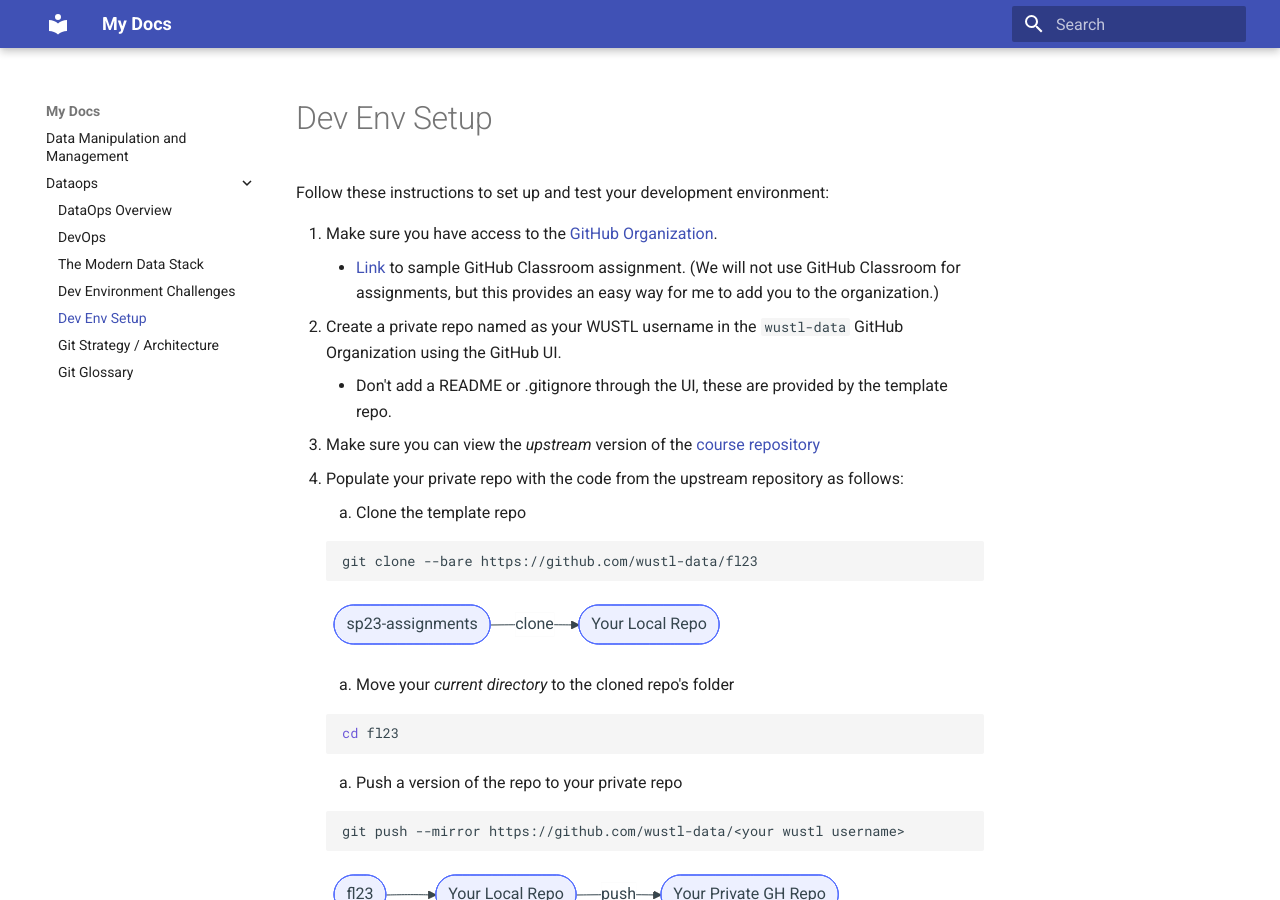
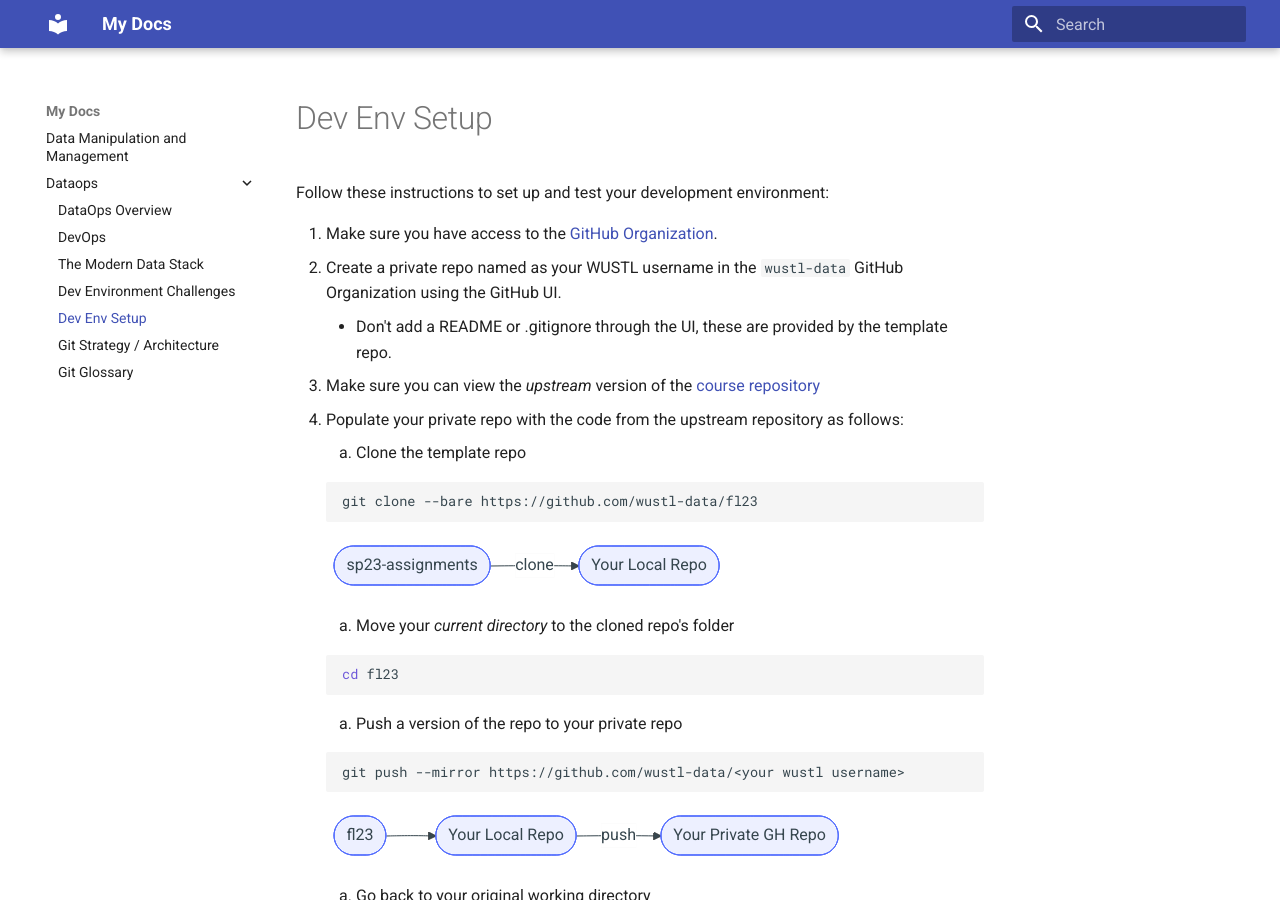
Before and after one commit to wustl-data/rooster-cogburn, an MkDocs documentation site: the page built from docs/dataops/env-setup.md, in a window 1280 px wide and 900 px high. Built offline with MkDocs 1.6.1 and Material for MkDocs 9.7.7, drawn with Linux system fonts in a browser that asks for light colours.

Commit message:
docs: remove link to GH Classroom sample assignment

```diff
--- a/docs/dataops/env-setup.md
+++ b/docs/dataops/env-setup.md
@@ -3,7 +3,6 @@
 Follow these instructions to set up and test your development environment:
 
 1. Make sure you have access to the [GitHub Organization](https://github.com/wustl-data/).
-    - [Link](https://classroom.github.com/a/90hPlshI) to sample GitHub Classroom assignment. (We will not use GitHub Classroom for assignments, but this provides an easy way for me to add you to the organization.)
 2. Create a private repo named as your WUSTL username in the `wustl-data` GitHub Organization using the GitHub UI.
     - Don't add a README or .gitignore through the UI, these are provided by the template repo.
 3. Make sure you can view the _upstream_ version of the [course repository](https://github.com/wustl-data/fl23)
```
